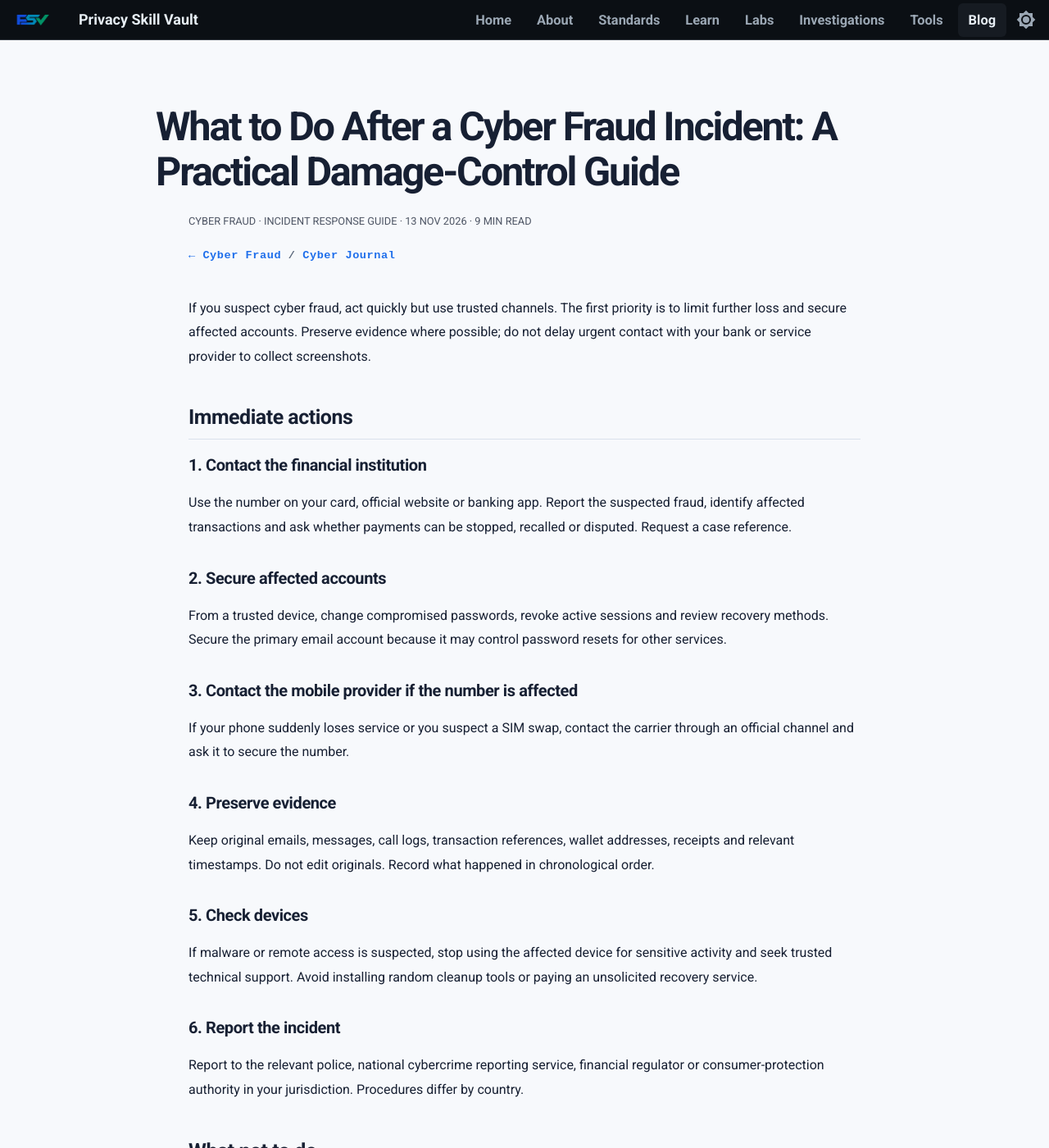
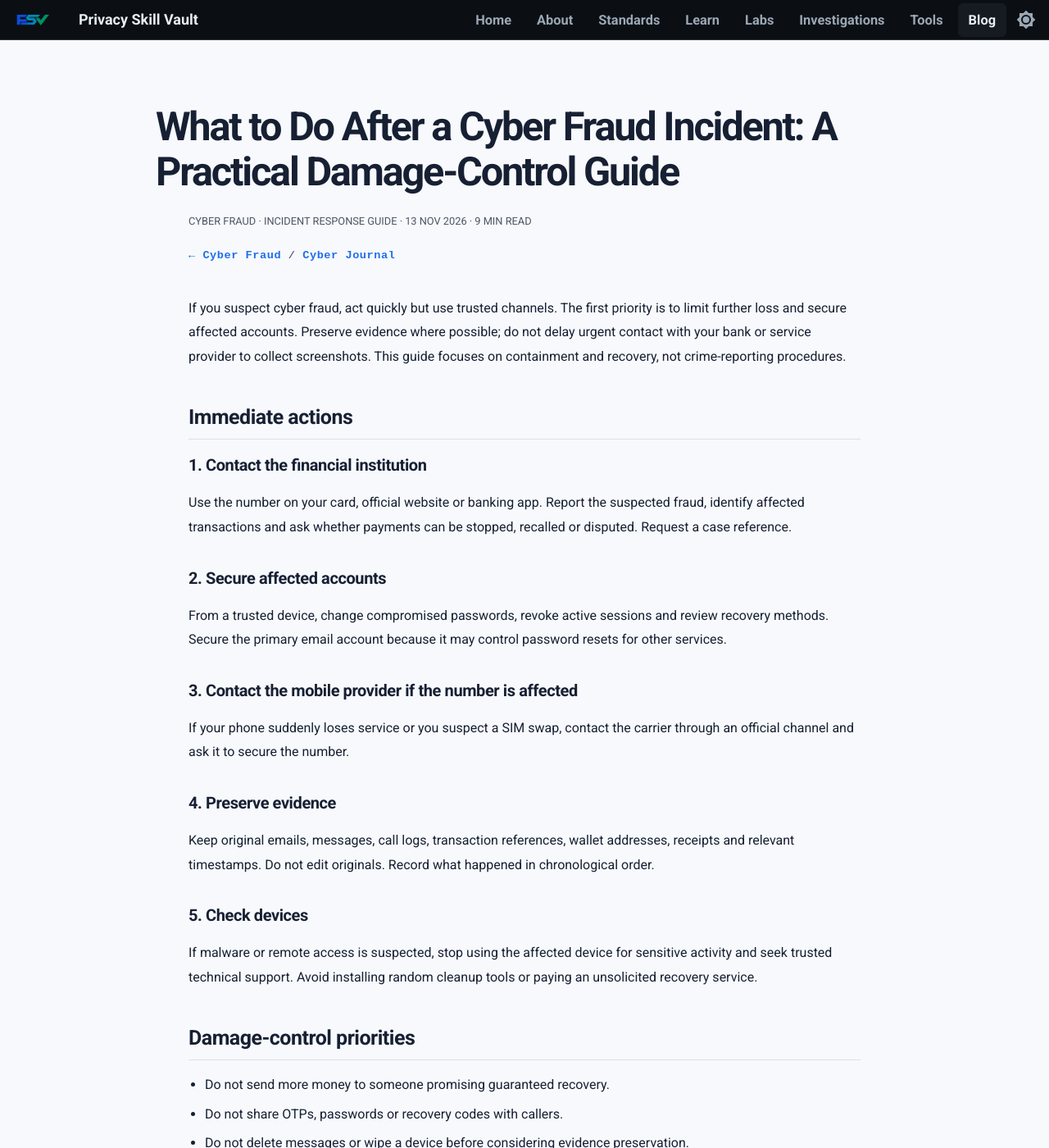
Before and after one commit to PrivacySkillVault/privacyskillvault.github.io, an MkDocs documentation site: the page built from docs/blog/cyber-fraud/what-to-do-after-cyber-fraud/index.md, in a window 1280 px wide and 1400 px high. Shown: the whole window at 82% size. Built offline with MkDocs 1.6.1 and Material for MkDocs 9.7.7, drawn with Linux system fonts in a browser that asks for light colours.

Commit message:
November 2026 fact-check and editorial revision: what-to-do-after-cyber-fraud

```diff
--- a/docs/blog/cyber-fraud/what-to-do-after-cyber-fraud/index.md
+++ b/docs/blog/cyber-fraud/what-to-do-after-cyber-fraud/index.md
@@ -4,7 +4,7 @@
 
 <p class="psv-article-breadcrumb"><a href="../">← Cyber Fraud</a><span> / </span><a href="../../">Cyber Journal</a></p>
 
-If you suspect cyber fraud, act quickly but use trusted channels. The first priority is to limit further loss and secure affected accounts. Preserve evidence where possible; do not delay urgent contact with your bank or service provider to collect screenshots.
+If you suspect cyber fraud, act quickly but use trusted channels. The first priority is to limit further loss and secure affected accounts. Preserve evidence where possible; do not delay urgent contact with your bank or service provider to collect screenshots. This guide focuses on containment and recovery, not crime-reporting procedures.
 
 ## Immediate actions
 
@@ -28,11 +28,7 @@ Keep original emails, messages, call logs, transaction references, wallet addres
 
 If malware or remote access is suspected, stop using the affected device for sensitive activity and seek trusted technical support. Avoid installing random cleanup tools or paying an unsolicited recovery service.
 
-### 6. Report the incident
-
-Report to the relevant police, national cybercrime reporting service, financial regulator or consumer-protection authority in your jurisdiction. Procedures differ by country.
-
-## What not to do
+## Damage-control priorities
 
 - Do not send more money to someone promising guaranteed recovery.
 - Do not share OTPs, passwords or recovery codes with callers.
```
